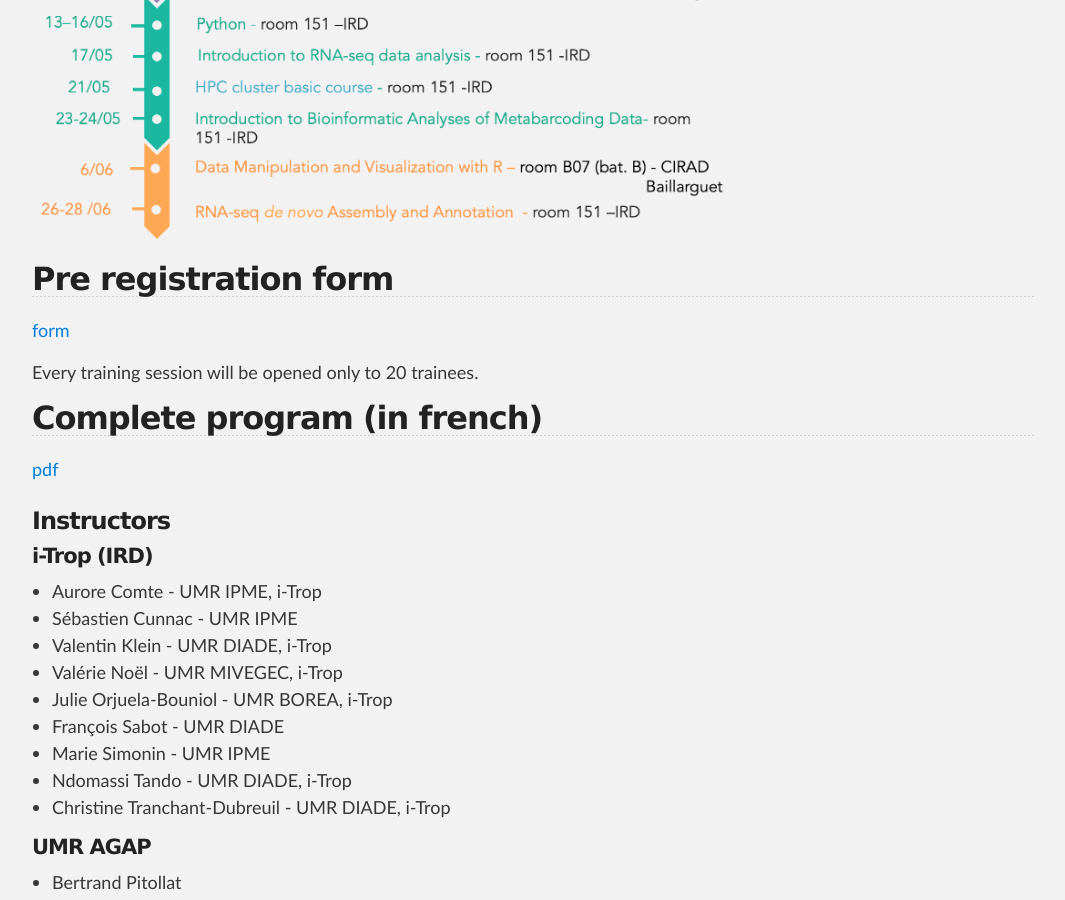
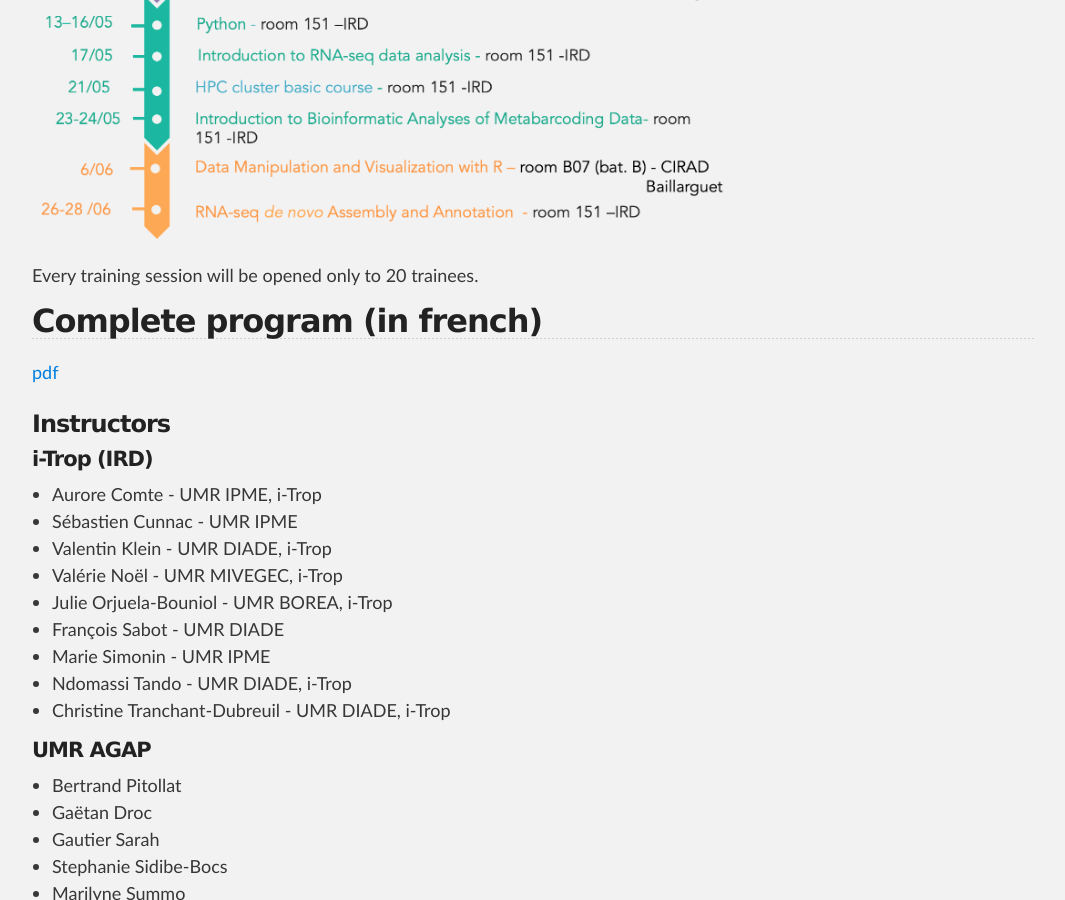
Before and after one commit to SouthGreenPlatform/trainings, a Jekyll site: the page built from _pages/trainings2019.md, in a window 1280 px wide and 900 px high, scrolled down 1007 px. Shown: the whole window, without its empty margins (106-1171 px from the left). Built offline with Jekyll 4.4.1, drawn with Linux system fonts in a browser that asks for light colours; nearby versions of some CDN libraries.

Commit message:
Update trainings2019.md

```diff
--- a/_pages/trainings2019.md
+++ b/_pages/trainings2019.md
@@ -25,13 +25,10 @@ They are opened to the scientists from South Green units and our partners.
 
 <img width="70%" src="{{ site.url }}/images/Pg-frise-formationsSG-2019-eng.png" alt="" />
 
-<h2>Pre registration form</h2>
-<a target="_blank"  href="https://docs.google.com/forms/d/e/1FAIpQLScFtxiGWh1coWvTJbg-oo0BghQwW4VKp7LLLTwhnZ6kF1me_w/viewform">form</a>
-
 Every training session will be opened only to 20 trainees.
 
 <h2>Complete program (in french)</h2>
-<a target="_blank" href="{{ site.url }}/files/linux/formation-plateformeSG-2019.pdf">pdf</a>
+<a target="_blank" href="{{ site.url }}/files/formation-plateformeSG-2019.pdf">pdf</a>
 
 <div id="nextInline" class="clearfix">
 <h3>Instructors</h3>
```
